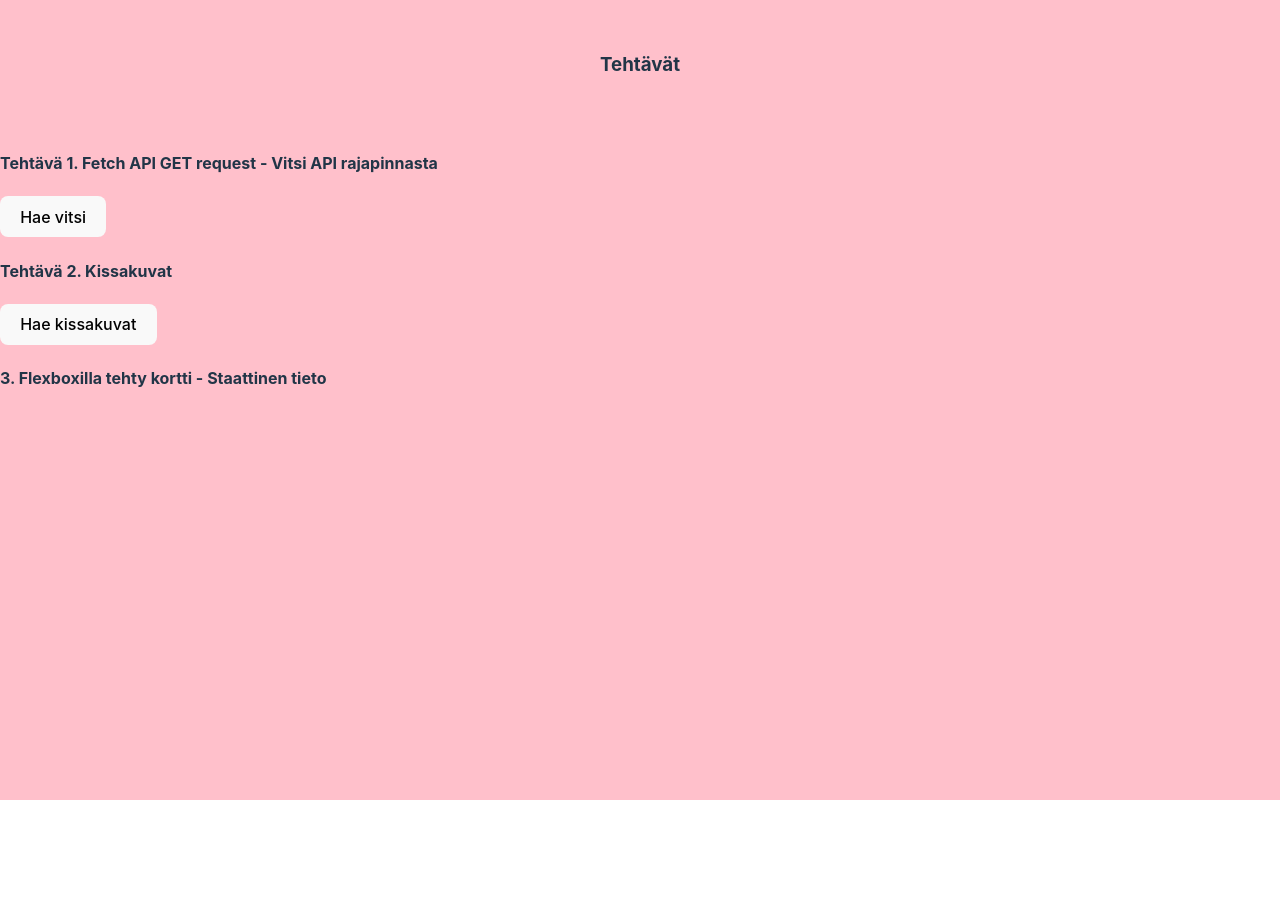
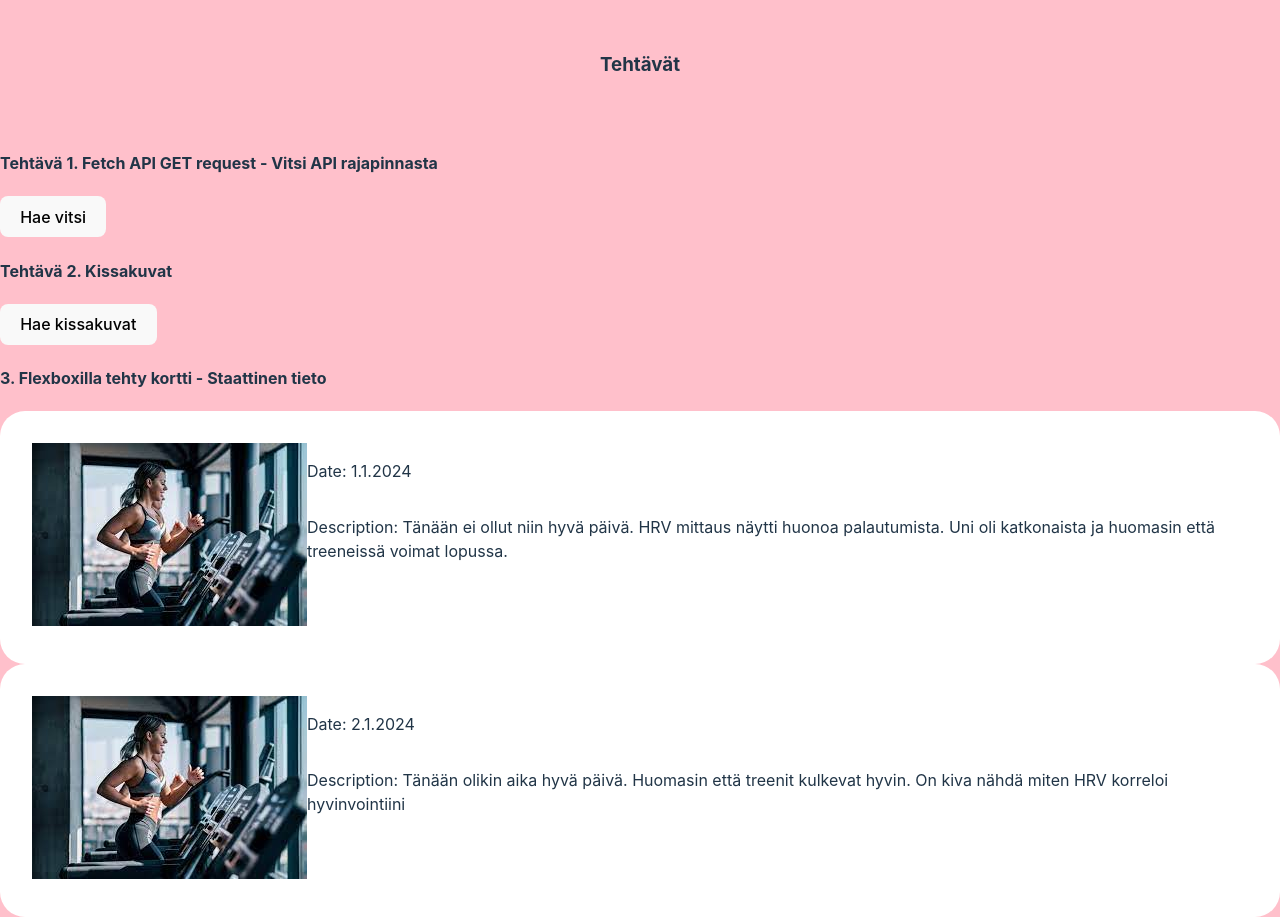
Before and after one commit to OrvokkiK/praccy, a website built with Vite: page vitetest/vitedemo/index.html in a window 1280 px wide. Before the commit the page ends 800 px from the top, so only its background shows below. Built offline with nearby package versions, Linux system fonts and the light colour scheme.

Commit message:
fixed cards

```diff
--- a/vitetest/vitedemo/diaryentries.js
+++ b/vitetest/vitedemo/diaryentries.js
@@ -6,26 +6,35 @@ async function getEntries() {
         const data = await response.json();
 
         const diaryContainer = document.querySelector('.cardarea');
-        diaryContainer.innerHTML = '';
+        //diaryContainer.innerHTML = '';
 
-        // const card = document.querySelector('.card');
+         //const card = document.querySelector('.card');
 
-        const cardImg = document.querySelector('card-img');
+        //const cardImg = document.querySelector('.card-img');
 
-        const cardright = document.querySelector('card-diary');
+        //const cardRight = document.querySelector('.card-diary');
 
 
         data.forEach(item => {
-            const card = document.querySelector('.card');
+            const card = document.createElement('div');
+            card.className = 'card';
 
 
-            /*const img = document.createElement('img');
+            const cardRight = document.createElement('div');
+            cardRight.className = 'card-diary';
+
+            const cardImg = document.createElement('div');
+            cardImg.className = 'card-img'
+
+
+            const img = document.createElement('img');
             console.log(item.address);
-            image.src =  item.address;
-            image.alt = item.alt;
+            img.src =  item.address;
+            img.alt = item.alt;
 
+            card.appendChild(cardImg)
             cardImg.appendChild(img)
-            card.appendChild(cardImg);*/
+
 
             const date = document.createElement('p');
             date.textContent = `Date: ${item.day}`;
@@ -33,10 +42,10 @@ async function getEntries() {
             const desc = document.createElement('p');
             desc.textContent = `Description: ${item.description}`;
 
-            console.log('qui!');
+            card.appendChild(cardRight);
 
-            card.appendChild(date);
-            card.appendChild(desc);
+            cardRight.appendChild(date);
+            cardRight.appendChild(desc);
 
             diaryContainer.appendChild(card);
 
--- a/vitetest/vitedemo/index.html
+++ b/vitetest/vitedemo/index.html
@@ -20,17 +20,6 @@
 
     <h4>3. Flexboxilla tehty kortti - Staattinen tieto</h4>
     <section class="cardarea">
-      <div class="card">
-        <!-- vasen puoli jossa kuva -->
-        <div class="card-img" id="trigger">
-          <img src="img/gym.jpg" width="136" alt="Woman running" />
-        </div>
-
-        <!-- oikea puoli jossa päiväkirjamerkintä-->
-        <div class="card-diary">
-          <!-- tänne myös flexbox rakenne -->
-        </div>
-      </div>
     </section>
     <script type="module" src="main.js"></script>
   </body>
--- a/vitetest/vitedemo/oma-style.css
+++ b/vitetest/vitedemo/oma-style.css
@@ -7,15 +7,21 @@ h4 {
 }
 
 .card {
+    display: flex;
+    flex-direction: row;
     background-color: white;
     border-radius: 25px;
+
 }
 
 .cardarea {
     display: flex;
+    flex-direction: row;
+    flex-wrap: wrap;
 
 }
 
 .card-diary {
     display: flex;
+    flex-direction: column;
 }
--- a/vitetest/vitedemo/recs.json
+++ b/vitetest/vitedemo/recs.json
@@ -2,13 +2,13 @@
     {
       "day": "1.1.2024",
       "description": "Tänään ei ollut niin hyvä päivä. HRV mittaus näytti huonoa palautumista. Uni oli katkonaista ja huomasin että treeneissä voimat lopussa.",
-      "address" : "https://placekitten.com/200/300",
+      "address" : "img/gym.jpg",
       "alt" : "Woman running on a treadmill"
     },
     {
       "day": "2.1.2024",
       "description": "Tänään olikin aika hyvä päivä. Huomasin että treenit kulkevat hyvin. On kiva nähdä miten HRV korreloi hyvinvointiini",
-      "address" : "https://placekitten.com/200/300",
+      "address" : "img/gym.jpg",
       "alt" : "Woman running on a treadmill"
     }
   ]
```
